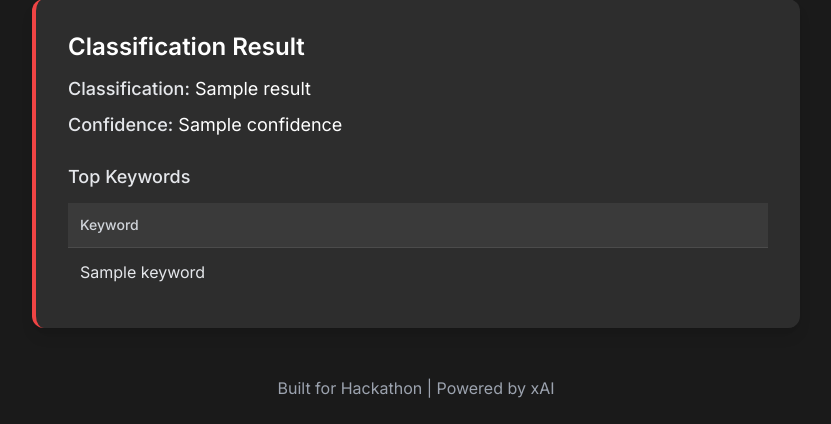
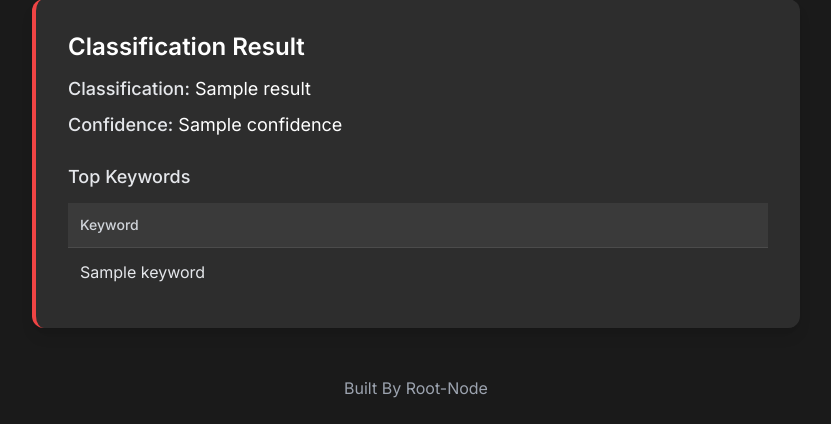
Before and after one commit to mmnabeel317/Phishing_Guard, a Flask app: template templates/index.html in a window 1280 px wide. Shown: the part 583-1007 px from the top of the page, without its empty margins (224-1055 px from the left). Run offline with Flask 3, Linux system fonts and the light colour scheme; the template is opened without the code that fills it: most values are stand-ins (such as "Sample title", 1, 10 or a date in 2020); parts of the project's set-up code (start-up, migrations or seed data) failed here and were passed over; some libraries are stand-ins or nearby versions.

Commit message:
webpage change

```diff
--- a/templates/index.html
+++ b/templates/index.html
@@ -87,7 +87,7 @@
     </main>
 
     <footer class="mt-12 text-center text-gray-400">
-        <p>Built for Hackathon | Powered by xAI</p>
+        <p>Built By Root-Node</p>
     </footer>
 </body>
 </html>
```
